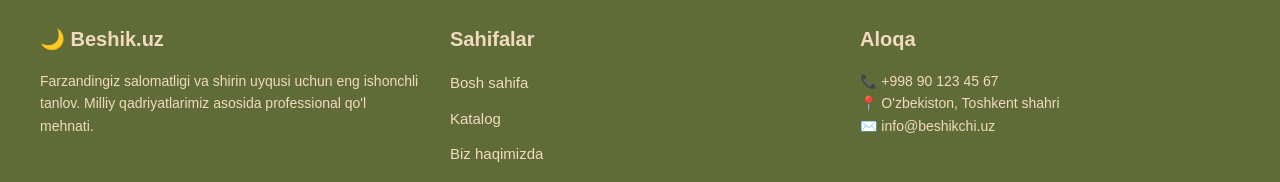
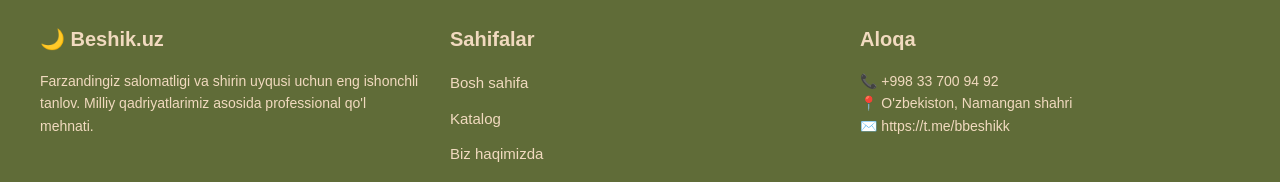
Before and after one commit to garfieldn1/beshik.project, a React (Create React App) app: page / in a window 1280 px wide. Shown: the part 3566-3748 px from the top of the page. Built offline with nearby package versions, Linux system fonts and the light colour scheme.

Commit message:
fix: netlify refresh issue

```diff
--- a/src/components/Footer/Footer.jsx
+++ b/src/components/Footer/Footer.jsx
@@ -23,9 +23,9 @@
 
           <div className="footer-col">
             <h3>Aloqa</h3>
-            <p>📞 +998 90 123 45 67</p>
-            <p>📍 O'zbekiston, Toshkent shahri</p>
-            <p>✉️ info@beshikchi.uz</p>
+            <p>📞 +998 33 700 94 92</p>
+            <p>📍 O'zbekiston, Namangan shahri</p>
+            <p>✉️ https://t.me/bbeshikk</p>
           </div>
         </div>
 
```
